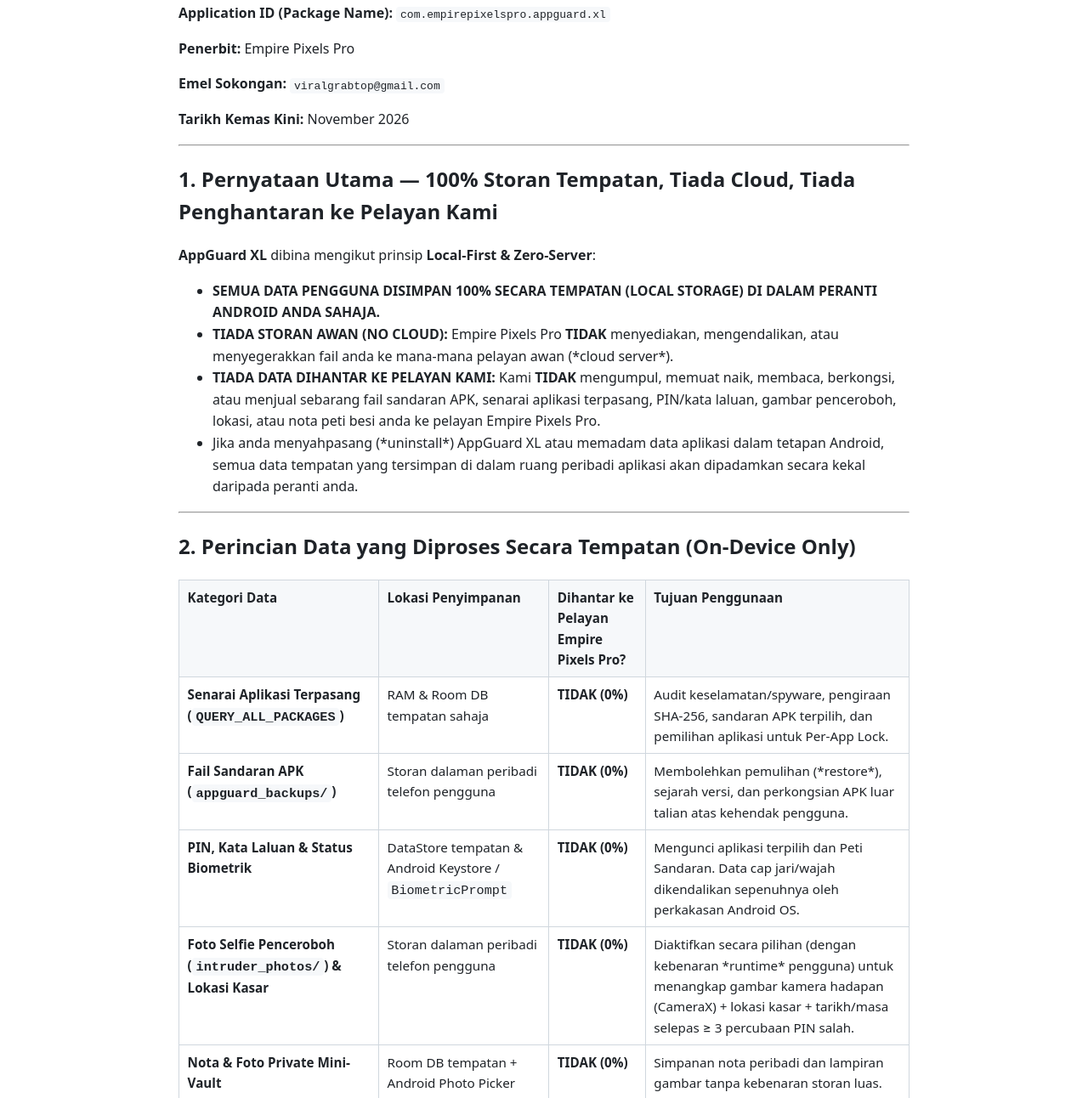
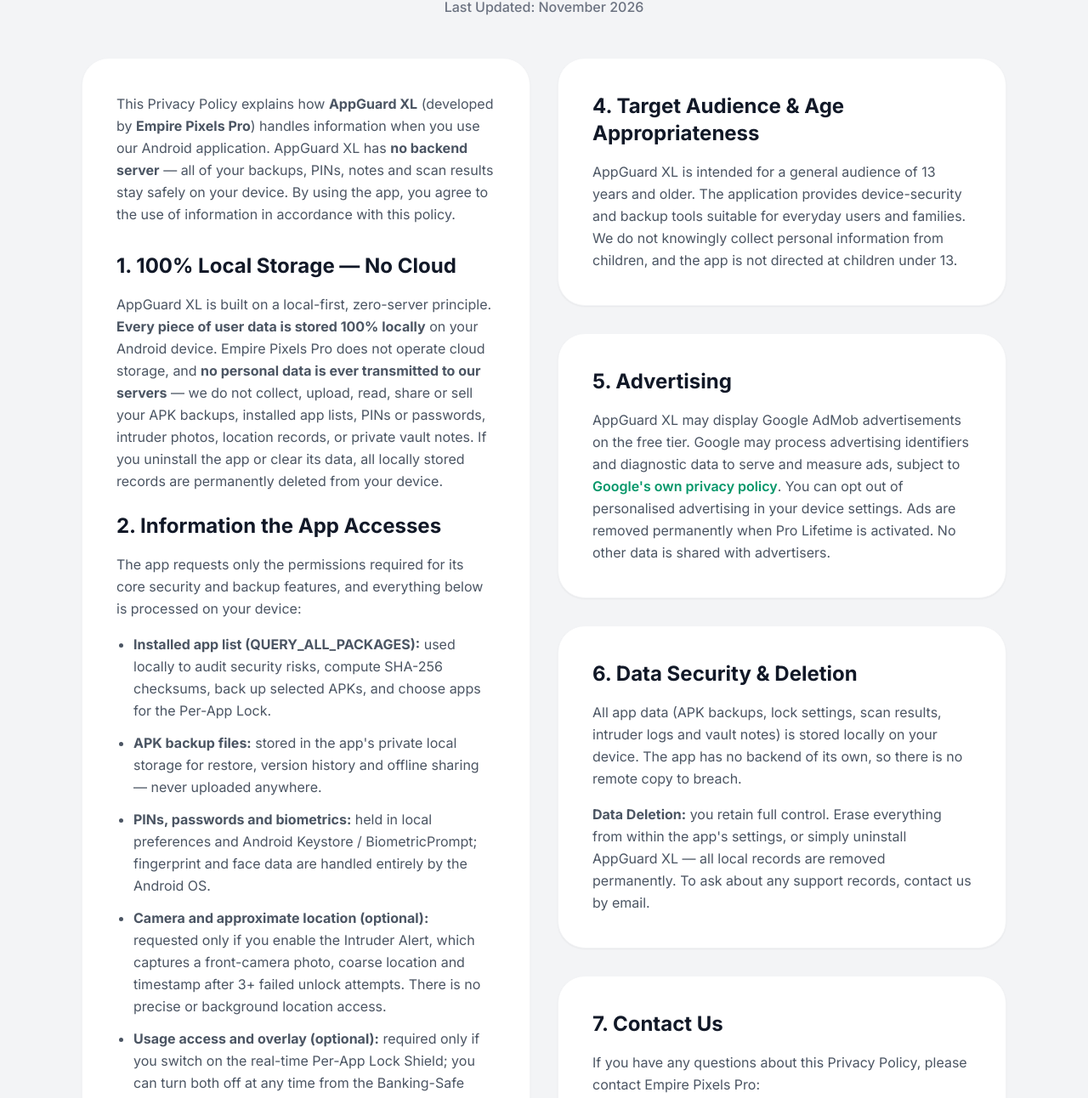
Before and after one commit to empirepixelspro/appguard-xl-privacy-policy, a plain HTML site: page index.html in a window 1280 px wide. Shown: the part 176-1468 px from the top of the page at 85% size. Drawn offline with nearby package versions, Linux system fonts and the light colour scheme.

Commit message:
Use Jaga Solat page format, en-GB English, correct developer contact

```diff
--- a/index.html
+++ b/index.html
@@ -1,73 +1,135 @@
-<!DOCTYPE html>
-<html lang="en"><head><meta charset="utf-8">
-<meta name="viewport" content="width=device-width, initial-scale=1">
-<title>Privacy Policy — AppGuard XL</title>
-<style>
-body{font-family:system-ui,-apple-system,Segoe UI,Roboto,sans-serif;max-width:860px;margin:2rem auto;padding:0 1.25rem;color:#1f2328;line-height:1.6}
-h1{font-size:1.7rem} table{border-collapse:collapse;width:100%;margin:1rem 0}
-th,td{border:1px solid #d0d7de;padding:.5rem .6rem;text-align:left;vertical-align:top;font-size:.95rem}
-th{background:#f6f8fa} code{background:#f6f8fa;padding:.1rem .3rem;border-radius:4px}
-</style></head><body>
-<h1>Dasar Privasi &amp; Pernyataan 100% Storan Tempatan (Privacy Policy — Local-Only Architecture)</h1>
-<p><strong>Nama Aplikasi:</strong> AppGuard XL</p>
-<p><strong>Application ID (Package Name):</strong> <code>com.empirepixelspro.appguard.xl</code></p>
-<p><strong>Penerbit:</strong> Empire Pixels Pro</p>
-<p><strong>Emel Sokongan:</strong> <code>viralgrabtop@gmail.com</code></p>
-<p><strong>Tarikh Kemas Kini:</strong> November 2026</p>
-<hr>
-<h2>1. Pernyataan Utama — 100% Storan Tempatan, Tiada Cloud, Tiada Penghantaran ke Pelayan Kami</h2>
-<p><strong>AppGuard XL</strong> dibina mengikut prinsip <strong>Local-First &amp; Zero-Server</strong>:</p>
-<ul>
-<li><strong>SEMUA DATA PENGGUNA DISIMPAN 100% SECARA TEMPATAN (LOCAL STORAGE) DI DALAM PERANTI ANDROID ANDA SAHAJA.</strong></li>
-<li><strong>TIADA STORAN AWAN (NO CLOUD):</strong> Empire Pixels Pro <strong>TIDAK</strong> menyediakan, mengendalikan, atau menyegerakkan fail anda ke mana-mana pelayan awan (*cloud server*).</li>
-<li><strong>TIADA DATA DIHANTAR KE PELAYAN KAMI:</strong> Kami <strong>TIDAK</strong> mengumpul, memuat naik, membaca, berkongsi, atau menjual sebarang fail sandaran APK, senarai aplikasi terpasang, PIN/kata laluan, gambar penceroboh, lokasi, atau nota peti besi anda ke pelayan Empire Pixels Pro.</li>
-<li>Jika anda menyahpasang (*uninstall*) AppGuard XL atau memadam data aplikasi dalam tetapan Android, semua data tempatan yang tersimpan di dalam ruang peribadi aplikasi akan dipadamkan secara kekal daripada peranti anda.</li>
-</ul>
-<hr>
-<h2>2. Perincian Data yang Diproses Secara Tempatan (On-Device Only)</h2>
-<table>
-<tr><th>Kategori Data</th><th>Lokasi Penyimpanan</th><th>Dihantar ke Pelayan Empire Pixels Pro?</th><th>Tujuan Penggunaan</th></tr>
-<tr><td><strong>Senarai Aplikasi Terpasang (<code>QUERY_ALL_PACKAGES</code>)</strong></td><td>RAM &amp; Room DB tempatan sahaja</td><td><strong>TIDAK (0%)</strong></td><td>Audit keselamatan/spyware, pengiraan SHA-256, sandaran APK terpilih, dan pemilihan aplikasi untuk Per-App Lock.</td></tr>
-<tr><td><strong>Fail Sandaran APK (<code>appguard_backups/</code>)</strong></td><td>Storan dalaman peribadi telefon pengguna</td><td><strong>TIDAK (0%)</strong></td><td>Membolehkan pemulihan (*restore*), sejarah versi, dan perkongsian APK luar talian atas kehendak pengguna.</td></tr>
-<tr><td><strong>PIN, Kata Laluan &amp; Status Biometrik</strong></td><td>DataStore tempatan &amp; Android Keystore / <code>BiometricPrompt</code></td><td><strong>TIDAK (0%)</strong></td><td>Mengunci aplikasi terpilih dan Peti Sandaran. Data cap jari/wajah dikendalikan sepenuhnya oleh perkakasan Android OS.</td></tr>
-<tr><td><strong>Foto Selfie Penceroboh (<code>intruder_photos/</code>) &amp; Lokasi Kasar</strong></td><td>Storan dalaman peribadi telefon pengguna</td><td><strong>TIDAK (0%)</strong></td><td>Diaktifkan secara pilihan (dengan kebenaran *runtime* pengguna) untuk menangkap gambar kamera hadapan (CameraX) + lokasi kasar + tarikh/masa selepas ≥ 3 percubaan PIN salah.</td></tr>
-<tr><td><strong>Nota &amp; Foto Private Mini-Vault</strong></td><td>Room DB tempatan + Android Photo Picker</td><td><strong>TIDAK (0%)</strong></td><td>Simpanan nota peribadi dan lampiran gambar tanpa kebenaran storan luas.</td></tr>
-<tr><td><strong>Keputusan Imbasan SHA-256 &amp; Threat Sandbox</strong></td><td>Diproses 100% luar talian pada CPU telefon</td><td><strong>TIDAK (0%)</strong></td><td>Mengesan risiko kebenaran berbahaya, APK sideload, dan aplikasi tersembunyi.</td></tr>
-</table>
-<hr>
-<h2>3. Kebenaran Peranti &amp; Tujuan Sah</h2>
-<p>AppGuard XL hanya meminta kebenaran yang benar-benar diperlukan untuk fungsi teras keselamatan dan sandaran:</p>
-<p>1. <strong><code>QUERY_ALL_PACKAGES</code>:</strong> Digunakan semata-mata secara tempatan untuk menyenaraikan aplikasi terpasang bagi tujuan audit keselamatan, sandaran APK, dan pemilihan Per-App Lock.</p>
-<p>2. <strong><code>REQUEST_DELETE_PACKAGES</code>:</strong> Membolehkan pengguna membuang aplikasi berbahaya melalui dialog nyahpasang rasmi sistem Android (<code>ACTION_DELETE</code>).</p>
-<p>3. <strong><code>PACKAGE_USAGE_STATS</code> &amp; <code>SYSTEM_ALERT_WINDOW</code> (Akses Khas Pilihan Pengguna):</strong> Diperlukan hanya jika pengguna mengaktifkan Per-App Lock masa nyata supaya AppGuard XL dapat mengesan pelancaran aplikasi yang dikunci dan memaparkan skrin kunci PIN/Kata Laluan/Biometrik.</p>
-<p>4. <strong><code>FOREGROUND_SERVICE_SPECIAL_USE</code> &amp; <code>POST_NOTIFICATIONS</code>:</strong> Menjalankan perkhidmatan pemantauan Per-App Lock secara telus dengan notifikasi berterusan di bar status.</p>
-<p>5. <strong><code>USE_BIOMETRIC</code>:</strong> Membolehkan buka kunci menggunakan pengimbas cap jari atau pengecaman wajah perkakasan peranti melalui Android <code>BiometricPrompt</code>.</p>
-<p>6. <strong><code>CAMERA</code> &amp; <code>ACCESS_COARSE_LOCATION</code> (Kebenaran Runtime Pilihan):</strong> Diminta hanya jika pengguna mengaktifkan ciri *Intruder Selfie &amp; Location Log*. Tiada lokasi tepat (<code>ACCESS_FINE_LOCATION</code>) atau lokasi latar belakang (<code>ACCESS_BACKGROUND_LOCATION</code>) digunakan.</p>
-<p>7. <strong>Tiada Kebenaran Storan Luas:</strong> AppGuard XL <strong>TIDAK</strong> meminta <code>READ_MEDIA_IMAGES</code>, <code>READ_MEDIA_VIDEO</code>, <code>READ_EXTERNAL_STORAGE</code>, atau <code>MANAGE_EXTERNAL_STORAGE</code>. Pemilihan gambar menggunakan <strong>Android Photo Picker</strong> dan pemilihan fail menggunakan <strong>Storage Access Framework (SAF)</strong>.</p>
-<hr>
-<h2>4. Perkhidmatan Pihak Ketiga (Google AdMob &amp; Google Play Billing)</h2>
-<p>Walaupun <strong>Empire Pixels Pro tidak menyimpan atau menerima sebarang data pengguna ke pelayan kami</strong>, aplikasi ini menggunakan dua SDK rasmi daripada Google:</p>
-<p>1. <strong>Google Mobile Ads (AdMob) — Pelan Free Sahaja:</strong></p>
-<p>   - Digunakan untuk memaparkan iklan banner pada versi percuma (<code>ca-app-pub-4638917198108547/7296845478</code>).</p>
-<p>   - Google AdMob boleh memproses pengecam peranti (*Advertising ID*) dan data diagnostik iklan mengikut <a href="https://policies.google.com/privacy">Dasar Privasi Google</a>.</p>
-<p>   - <strong>Iklan dimatikan 100%</strong> secara automatik apabila pengguna menaik taraf ke <strong>Pro Lifetime</strong> atau mengaktifkan <strong>Kod Promo 3 Bulan</strong>.</p>
-<p>2. <strong>Google Play Billing Library:</strong></p>
-<p>   - Digunakan untuk memproses pembelian sekali bayar seumur hidup (<strong>Pro Lifetime</strong>: <code>appguard_xl_pro_lifetime</code> dan promosi bulanan Double Day <code>appguard_xl_pro_lifetime_doubleday</code>) secara selamat melalui Google Play Store. Empire Pixels Pro tidak pernah melihat atau menyimpan maklumat kad kredit atau perbankan anda.</p>
-<p>3. <strong>Laporan Maklum Balas &amp; Kerosakan Sukarela (*Voluntary Feedback &amp; Crash Reports*):</strong></p>
-<p>   - <strong>Tiada penghantaran automatik di latar belakang.</strong> Laporan kerosakan (*crash diagnostics*) hanya disimpan secara tempatan pada peranti terlebih dahulu dan <strong>hanya dihantar melalui HTTPS yang disulitkan apabila pengguna secara sukarela menekan butang "Hantar Laporan"</strong> di dalam dialog Maklum Balas atau Popup Laporan Kerosakan.</p>
-<p>   - Laporan sukarela tersebut hanya mengandungi mesej yang ditaip pengguna, versi aplikasi, model peranti, versi Android, dan jejak teknikal ralat (*stack trace*) untuk tujuan pembaikan bug — <strong>tiada senarai aplikasi, fail APK, PIN, foto penceroboh, atau nota peti besi pernah disertakan</strong>.</p>
-<hr>
-<h2>5. English Summary (Ready for Google Play Privacy Policy URL)</h2>
-<h3>Privacy Policy — AppGuard XL (100% Local Storage Guarantee)</h3>
-<p><strong>Publisher:</strong> Empire Pixels Pro | <strong>Package:</strong> <code>com.empirepixelspro.appguard.xl</code> | <strong>Contact:</strong> <code>viralgrabtop@gmail.com</code></p>
-<p><strong>100% Local-Only Data Sovereignty:</strong></p>
-<p>All personal data managed by <strong>AppGuard XL</strong>—including your installed app inventory, extracted APK backups, backup version history, Per-App Lock lists, PINs/passwords, CameraX intruder selfies, coarse intruder location timestamps, and Private Rich-Text Notes Vault items—is stored <strong>100% locally on your Android device</strong>. <strong>There is NO cloud storage, and ZERO personal data is ever transmitted automatically to Empire Pixels Pro servers.</strong></p>
-<ul>
-<li><strong>On-Device Security Processing:</strong> Package inventory (<code>QUERY_ALL_PACKAGES</code>), permission audits, QR/URL/APK/ZIP anti-scam checks, SHA-256 verification, and Threat Sandbox detection execute strictly offline on your device and are never uploaded, profiled, or sold.</li>
-<li><strong>Voluntary User Feedback &amp; Crash Reports:</strong> If an unexpected crash occurs, technical stack traces are saved locally first and are <strong>only transmitted over HTTPS if the user explicitly taps "Send Report"</strong> in the recovery dialog or submits the optional in-app Feedback form. Voluntary reports contain only the user's message, app version, device model, OS version, and crash stack trace—never personal backups, PINs, photos, or vault notes.</li>
-<li><strong>Third-Party Google SDKs:</strong> The Free tier integrates the official <strong>Google Mobile Ads SDK (AdMob)</strong> to display banner ads (automatically disabled for Pro Lifetime / active Promo users). In-app purchases (<code>appguard_xl_pro_lifetime</code> and once-a-month Double Day <code>appguard_xl_pro_lifetime_doubleday</code>) are processed exclusively through the official <strong>Google Play Billing Library</strong>.</li>
-<li><strong>User Control &amp; Data Deletion:</strong> Because no user account or remote database exists on our servers, you maintain complete physical control over your data. Clearing app storage or uninstalling AppGuard XL permanently deletes all local backups, logs, and vault records from your device.</li>
-<li><strong>Children's Privacy:</strong> AppGuard XL is intended for general audiences aged 13+ and does not knowingly collect personal information from children.</li>
-<li><strong>Contact:</strong> For privacy questions, email <code>viralgrabtop@gmail.com</code>.</li>
-</ul>
-</body></html>
+<!doctype html>
+<html lang="en-GB">
+  <head>
+    <meta charset="UTF-8" />
+    <meta name="viewport" content="width=device-width, initial-scale=1.0" />
+    <title>Privacy Policy - AppGuard XL</title>
+    <script src="https://cdn.tailwindcss.com"></script>
+    <style>
+      @import url("https://fonts.googleapis.com/css2?family=Inter:wght@400;500;600;700&display=swap");
+      body { font-family: "Inter", sans-serif; background-color: #f3f4f6; }
+    </style>
+  </head>
+  <body class="text-gray-800 min-h-screen flex flex-col">
+    <header class="bg-white px-6 py-5 flex items-center shadow-sm">
+      <div class="max-w-6xl mx-auto w-full flex items-center">
+        <svg class="w-8 h-8 text-emerald-600" fill="none" stroke="currentColor" viewBox="0 0 24 24">
+          <path stroke-linecap="round" stroke-linejoin="round" stroke-width="2" d="M12 18h.01M8 21h8a2 2 0 002-2V5a2 2 0 00-2-2H8a2 2 0 00-2 2v14a2 2 0 002 2z"></path>
+        </svg>
+        <span class="text-xl font-bold text-gray-900 ml-3 tracking-tight">AppGuard XL Android</span>
+      </div>
+    </header>
+
+    <main class="flex-grow max-w-6xl mx-auto w-full py-12 px-4 sm:px-6 lg:px-8">
+      <div class="text-center mb-12">
+        <h1 class="text-4xl font-extrabold text-gray-900 mb-3 tracking-tight">Privacy Policy</h1>
+        <p class="text-gray-500 font-medium">Last Updated: November 2026</p>
+      </div>
+
+      <div class="grid grid-cols-1 lg:grid-cols-2 gap-8">
+        <!-- Left column -->
+        <div class="bg-white rounded-[2rem] shadow-sm border border-gray-100 p-8 md:p-10">
+          <p class="text-gray-600 mb-8 leading-relaxed">
+            This Privacy Policy explains how <strong>AppGuard XL</strong> (developed by
+            <strong>Empire Pixels Pro</strong>) handles information when you use our Android
+            application. AppGuard XL has <strong>no backend server</strong> — all of your backups,
+            PINs, notes and scan results stay safely on your device. By using the app, you agree to
+            the use of information in accordance with this policy.
+          </p>
+
+          <h2 class="text-2xl font-bold text-gray-900 mb-4">1. 100% Local Storage — No Cloud</h2>
+          <p class="text-gray-600 mb-6 leading-relaxed">
+            AppGuard XL is built on a local-first, zero-server principle. <strong>Every piece of
+            user data is stored 100% locally</strong> on your Android device. Empire Pixels Pro does
+            not operate cloud storage, and <strong>no personal data is ever transmitted to our
+            servers</strong> — we do not collect, upload, read, share or sell your APK backups,
+            installed app lists, PINs or passwords, intruder photos, location records, or private
+            vault notes. If you uninstall the app or clear its data, all locally stored records are
+            permanently deleted from your device.
+          </p>
+
+          <h2 class="text-2xl font-bold text-gray-900 mb-4">2. Information the App Accesses</h2>
+          <p class="text-gray-600 mb-4 leading-relaxed">
+            The app requests only the permissions required for its core security and backup
+            features, and everything below is processed on your device:
+          </p>
+          <ul class="list-disc pl-5 space-y-3 text-gray-600 leading-relaxed mb-6">
+            <li><strong>Installed app list (QUERY_ALL_PACKAGES):</strong> used locally to audit security risks, compute SHA-256 checksums, back up selected APKs, and choose apps for the Per-App Lock.</li>
+            <li><strong>APK backup files:</strong> stored in the app's private local storage for restore, version history and offline sharing — never uploaded anywhere.</li>
+            <li><strong>PINs, passwords and biometrics:</strong> held in local preferences and Android Keystore / BiometricPrompt; fingerprint and face data are handled entirely by the Android OS.</li>
+            <li><strong>Camera and approximate location (optional):</strong> requested only if you enable the Intruder Alert, which captures a front-camera photo, coarse location and timestamp after 3+ failed unlock attempts. There is no precise or background location access.</li>
+            <li><strong>Usage access and overlay (optional):</strong> required only if you switch on the real-time Per-App Lock Shield; you can turn both off at any time from the Banking-Safe control on the dashboard.</li>
+            <li><strong>Private Mini-Vault notes:</strong> saved through the Android Photo Picker and local storage — no broad storage permissions are used.</li>
+            <li><strong>What we do NOT collect:</strong> we never collect, transmit, sell or share personal data, installed app inventories, or unique device identifiers with any server we operate.</li>
+          </ul>
+
+          <h2 class="text-2xl font-bold text-gray-900 mb-4">3. How We Use Your Information</h2>
+          <ul class="list-disc pl-5 space-y-2 text-gray-600 leading-relaxed">
+            <li>To list, audit and back up the apps you select, entirely on-device.</li>
+            <li>To lock the apps you choose with a PIN, password or biometric unlock.</li>
+            <li>To run threat, permission and SHA-256 scans locally on your phone.</li>
+            <li>To clean storage and show real device usage statistics.</li>
+            <li>To process one-time purchases securely through Google Play Billing (Pro Lifetime) — payment details are never seen or stored by us.</li>
+          </ul>
+        </div>
+
+        <!-- Right column -->
+        <div class="flex flex-col gap-8">
+          <div class="bg-white rounded-[2rem] shadow-sm border border-gray-100 p-8 md:p-10">
+            <h2 class="text-2xl font-bold text-gray-900 mb-4">4. Target Audience &amp; Age Appropriateness</h2>
+            <p class="text-gray-600 leading-relaxed">
+              AppGuard XL is intended for a general audience of 13 years and older. The application
+              provides device-security and backup tools suitable for everyday users and families. We
+              do not knowingly collect personal information from children, and the app is not
+              directed at children under 13.
+            </p>
+          </div>
+
+          <div class="bg-white rounded-[2rem] shadow-sm border border-gray-100 p-8 md:p-10">
+            <h2 class="text-2xl font-bold text-gray-900 mb-4">5. Advertising</h2>
+            <p class="text-gray-600 leading-relaxed">
+              AppGuard XL may display Google AdMob advertisements on the free tier. Google may
+              process advertising identifiers and diagnostic data to serve and measure ads,
+              subject to <a href="https://policies.google.com/privacy" class="text-emerald-600 font-semibold hover:underline">Google's own privacy policy</a>.
+              You can opt out of personalised advertising in your device settings. Ads are removed
+              permanently when Pro Lifetime is activated. No other data is shared with advertisers.
+            </p>
+          </div>
+
+          <div class="bg-white rounded-[2rem] shadow-sm border border-gray-100 p-8 md:p-10">
+            <h2 class="text-2xl font-bold text-gray-900 mb-4">6. Data Security &amp; Deletion</h2>
+            <p class="text-gray-600 leading-relaxed mb-4">
+              All app data (APK backups, lock settings, scan results, intruder logs and vault notes)
+              is stored locally on your device. The app has no backend of its own, so there is no
+              remote copy to breach.
+            </p>
+            <p class="text-gray-600 leading-relaxed">
+              <strong>Data Deletion:</strong> you retain full control. Erase everything from within
+              the app's settings, or simply uninstall AppGuard XL — all local records are removed
+              permanently. To ask about any support records, contact us by email.
+            </p>
+          </div>
+
+          <div class="bg-white rounded-[2rem] shadow-sm border border-gray-100 p-8 md:p-10">
+            <h2 class="text-2xl font-bold text-gray-900 mb-4">7. Contact Us</h2>
+            <p class="text-gray-600 leading-relaxed mb-3">If you have any questions about this Privacy Policy, please contact Empire Pixels Pro:</p>
+            <ul class="space-y-2 text-gray-600 leading-relaxed">
+              <li>📧 Email: <a href="mailto:abdel.line@gmail.com" class="text-emerald-600 font-semibold hover:underline">abdel.line@gmail.com</a></li>
+              <li>💬 WhatsApp: <a href="https://wa.me/60107967313" class="text-emerald-600 font-semibold hover:underline">+60 10-796 7313</a></li>
+            </ul>
+          </div>
+        </div>
+      </div>
+    </main>
+
+    <footer class="mt-auto border-t border-gray-200/60 bg-gray-50/50 py-8">
+      <div class="max-w-6xl mx-auto px-4 sm:px-6 lg:px-8 flex flex-col md:flex-row justify-between items-center text-sm text-gray-500 font-medium">
+        <div class="mb-4 md:mb-0">&copy; 2026 Empire Pixels Pro. All rights reserved.</div>
+        <div class="flex space-x-6">
+          <a href="mailto:abdel.line@gmail.com" class="hover:text-gray-900 transition-colors">Contact Us</a>
+          <a href="https://wa.me/60107967313" class="hover:text-gray-900 transition-colors">WhatsApp</a>
+        </div>
+      </div>
+    </footer>
+  </body>
+</html>
```
